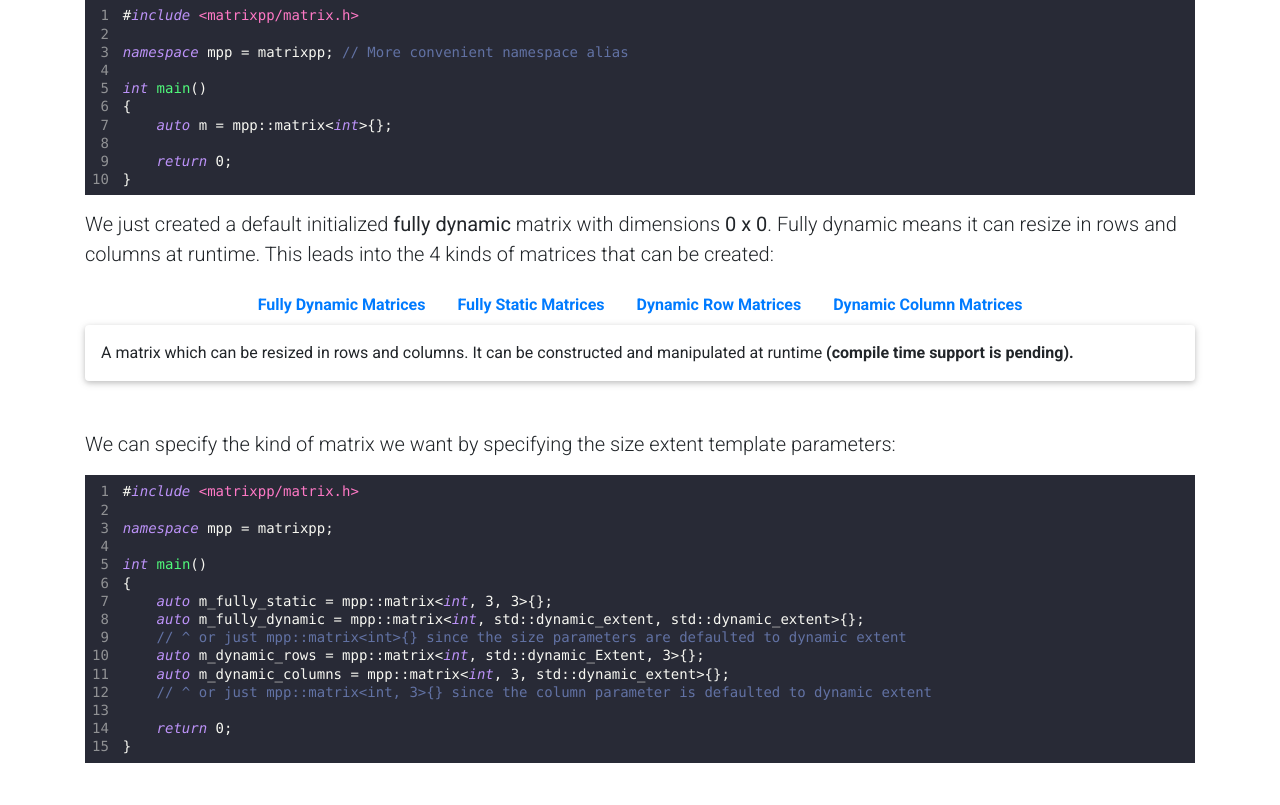
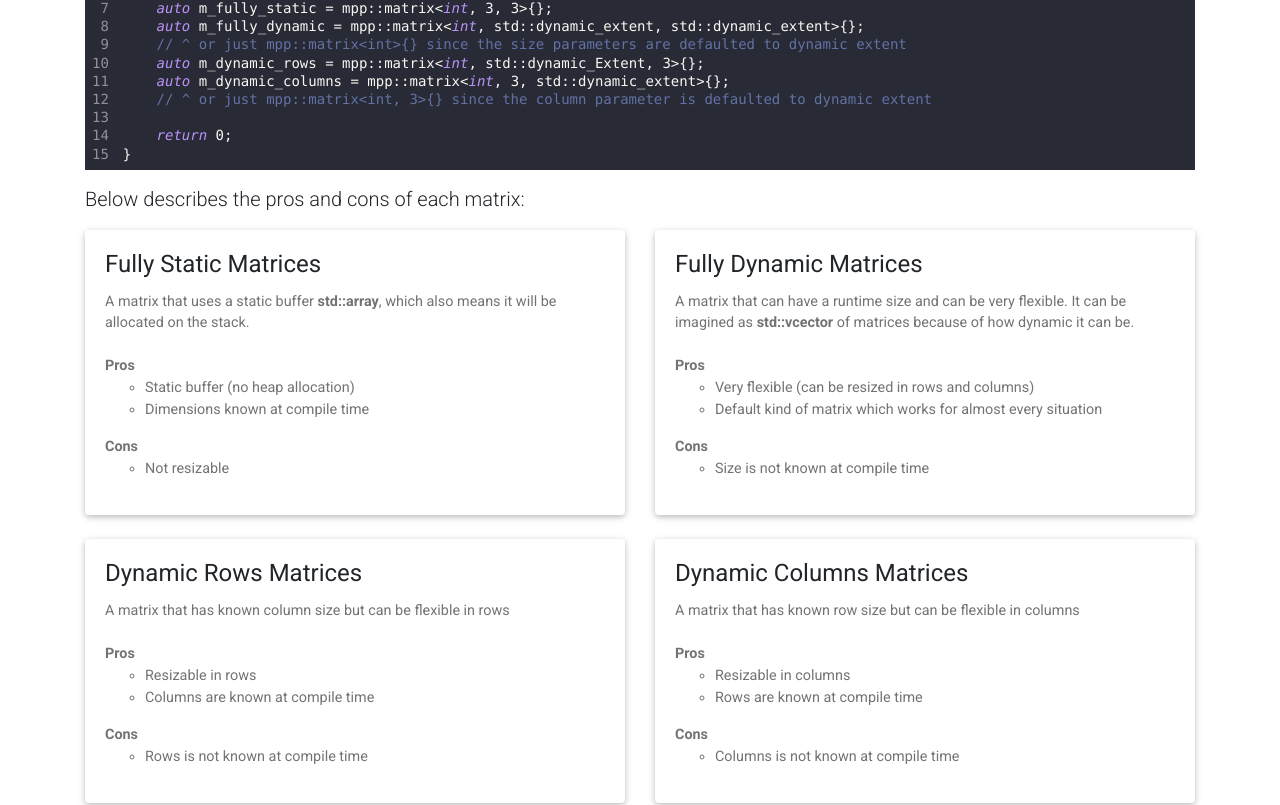
Before and after one commit to sam20908/mpp, a React (Create React App) app: page / in a window 1280 px wide. Shown: the part 1640-2445 px from the top of the page. Built offline with nearby package versions, Linux system fonts and the light colour scheme.

Commit message:
Revamped website content

```diff
--- a/src/ts/ExampleCodes.ts
+++ b/src/ts/ExampleCodes.ts
@@ -1,13 +1,3 @@
-export const init = `#include <matrixpp/matrix.h>
-
-namespace mpp = matrixpp; // More convenient namespace alias
-
-int main()
-{
-    auto m = mpp::matrix<int>{};
-
-    return 0;
-}`;
 export const kinds = `#include <matrixpp/matrix.h>
 
 namespace mpp = matrixpp;
@@ -23,10 +13,11 @@ int main()
 
     return 0;
 }`;
+
 export const operations = `#include <matrixpp/matrix.h>
-#include <matrixpp/operations.hpp> // Required for +, -, *, and /
-#include <matrixpp/algorithms.hpp> // Required for determinant, inverse, transpose, block, and etc...
-#include <utility> // Get std::type_identity
+#include <matrixpp/operations.hpp> // +, -, *, and /
+#include <matrixpp/algorithms.hpp> // determinant, inverse, transpose, block, and etc...
+#include <utility> // std::type_identity
 
 namespace mpp = matrixpp;
 
@@ -55,3 +46,33 @@ int main()
 
     return 0;
 }`;
+
+export const customize_default_extent = `#include <matrixpp/utility/config.hpp>
+// It's very important to do this before including matrix.hpp
+namespace matrixpp::customize
+{
+    // Customization for default extent for matrix class has to take place here because
+    // the library looks for customizations via ADL, and customize_tag is declared in this
+    // scope
+    [[nodiscard]] constexpr std::size_t tag_invoke(matrix_rows_extent_tag, customize_tag)
+    {
+        return 10;
+    }
+
+    [[nodiscard]] constexpr std::size_t tag_invoke(matrix_columns_extent_tag, customize_tag)
+    {
+        return 10;
+    }
+} // namespace matrixpp::customize
+
+#include <matrixpp/matrix.hpp>
+
+int main()
+{
+    auto m = matrixpp::matrix<int>{}; // The library uses the new default extent by default
+    auto r = m.rows_extent(); // 10
+    auto c = m.rows_extent(); // 10
+
+    return 0;
+}
+`;
--- a/src/ts/Home.tsx
+++ b/src/ts/Home.tsx
@@ -1,5 +1,4 @@
 import * as React from "react";
-import { BrowserRouter as Router } from "react-router-dom";
 
 import {
   MDBJumbotron,
@@ -7,35 +6,21 @@ import {
   MDBRow,
   MDBCol,
   MDBTypography,
-  MDBNav,
-  MDBNavItem,
-  MDBNavLink,
-  MDBTabContent,
-  MDBTabPane,
   MDBBtn,
+  MDBCard,
+  MDBCardTitle,
+  MDBCardBody,
+  MDBCardText,
 } from "mdbreact";
 
 import theme from "prism-react-renderer/themes/dracula";
 
-import { init, kinds, operations } from "./ExampleCodes";
+import { kinds, operations, customize_default_extent } from "./ExampleCodes";
 
 import CodeBlock from "./CodeBlock";
 import Logo128 from "../img/logo128.png";
 
-interface State {
-  active_tab: string;
-}
-
-export default class Home extends React.Component<unknown, State> {
-  state: State = { active_tab: "fully_dynamic_matrices" };
-
-  goToTab(tabName: string): void {
-    if (this.state.active_tab != tabName) {
-      // If the user is already on the current tab, then there's no need to do anything
-      this.setState({ active_tab: tabName });
-    }
-  }
-
+export default class Home extends React.Component<unknown, unknown> {
   render(): React.ReactNode {
     return (
       <div>
@@ -100,11 +85,7 @@ export default class Home extends React.Component<unknown, State> {
             user-defined types.
           </MDBTypography>
           <br />
-          <MDBTypography blockquote bqColor="primary">
-            <MDBTypography tag="p" className="bq-title">
-              Notice!
-            </MDBTypography>
-            <p>
+          <MDBTypography note noteColor="secondary" noteTitle="Note! ">
             This project is developed as a hobby and a learning project. I do
             not claim this library to be the &quot;next standard matrix
             library&quot;, but I do try to improve it as time goes on.{" "}
@@ -112,7 +93,6 @@ export default class Home extends React.Component<unknown, State> {
               If you want to help contribute, just send an issue or a pull
               request on matrixpp GitHub!
             </b>
-            </p>
           </MDBTypography>
         </MDBContainer>
         {/* Examples */}
@@ -122,107 +102,144 @@ export default class Home extends React.Component<unknown, State> {
           </MDBTypography>
           <hr />
           <MDBTypography tag="p" className="lead">
-            To create a matrix, we can simply do this:
-          </MDBTypography>
-          <CodeBlock code={init} theme={theme} />
-          <MDBTypography tag="p" className="lead">
-            We just created a default initialized <b>fully dynamic</b> matrix
-            with dimensions <b>0 x 0</b>. Fully dynamic means it can resize in
-            rows and columns at runtime. This leads into the 4 kinds of matrices
-            that can be created:
-          </MDBTypography>
-          <Router>
-            <MDBNav className="justify-content-center font-weight-bold">
-              <MDBNavItem>
-                <MDBNavLink
-                  to="#"
-                  active={this.state.active_tab === "fully_dynamic_matrices"}
-                  onClick={() => this.goToTab("fully_dynamic_matrices")}
-                  role="tab"
-                >
-                  Fully Dynamic Matrices
-                </MDBNavLink>
-              </MDBNavItem>
-              <MDBNavItem>
-                <MDBNavLink
-                  to="#"
-                  active={this.state.active_tab === "fully_static_matrices"}
-                  onClick={() => this.goToTab("fully_static_matrices")}
-                  role="tab"
-                >
-                  Fully Static Matrices
-                </MDBNavLink>
-              </MDBNavItem>
-              <MDBNavItem>
-                <MDBNavLink
-                  to="#"
-                  active={this.state.active_tab === "dynamic_row_matrices"}
-                  onClick={() => this.goToTab("dynamic_row_matrices")}
-                  role="tab"
-                >
-                  Dynamic Row Matrices
-                </MDBNavLink>
-              </MDBNavItem>
-              <MDBNavItem>
-                <MDBNavLink
-                  to="#"
-                  active={this.state.active_tab === "dynamic_column_matrices"}
-                  onClick={() => this.goToTab("dynamic_column_matrices")}
-                  role="tab"
-                >
-                  Dynamic Column Matrices
-                </MDBNavLink>
-              </MDBNavItem>
-            </MDBNav>
-          </Router>
-          <MDBTabContent
-            className="card px-3 pt-2"
-            activeItem={this.state.active_tab}
-          >
-            <MDBTabPane tabId="fully_static_matrices" role="tabpanel">
-              <MDBTypography tag="p" className="mt-2">
-                A matrix which has fixed dimensions and rows, therefore it
-                cannot be resized. It can be constructed and manipulated at
-                compile time and runtime.
-              </MDBTypography>
-            </MDBTabPane>
-            <MDBTabPane tabId="fully_dynamic_matrices" role="tabpanel">
-              <MDBTypography tag="p" className="mt-2">
-                A matrix which can be resized in rows and columns. It can be
-                constructed and manipulated at runtime{" "}
-                <b>(compile time support is pending).</b>
-              </MDBTypography>
-            </MDBTabPane>
-            <MDBTabPane tabId="dynamic_row_matrices" role="tabpanel">
-              <MDBTypography tag="p" className="mt-2">
-                A matrix which can be resized in rows but has fixed columns. It
-                can be constructed and manipulated at runtime{" "}
-                <b>(compile time support is pending).</b>
-              </MDBTypography>
-            </MDBTabPane>
-            <MDBTabPane tabId="dynamic_column_matrices" role="tabpanel">
-              <MDBTypography tag="p" className="mt-2">
-                A matrix which can be resized in columns but has fixed rows. It
-                can be constructed and manipulated at runtime{" "}
-                <b>(compile time support is pending).</b>
-              </MDBTypography>
-            </MDBTabPane>
-          </MDBTabContent>
-          <MDBTypography tag="p" className="lead mt-5">
-            We can specify the kind of matrix we want by specifying the size
-            extent template parameters:
+            Below is a sample of creating different kinds of matrices
           </MDBTypography>
           <CodeBlock code={kinds} theme={theme} />
+          <MDBTypography tag="p" className="lead">
+            Below describes the pros and cons of each matrix:
+          </MDBTypography>
+          <MDBRow className="mb-4">
+            <MDBCol sm="6">
+              <MDBCard>
+                <MDBCardBody>
+                  <MDBCardTitle>Fully Static Matrices</MDBCardTitle>
+                  <MDBCardText>
+                    A matrix that uses a static buffer <b>std::array</b>, which
+                    also means it will be allocated on the stack.
+                    <br />
+                    <br />
+                    <b>Pros</b>
+                    <MDBTypography listUnStyled>
+                      <ul>
+                        <li>Static buffer (no heap allocation)</li>
+                        <li>Dimensions known at compile time</li>
+                      </ul>
+                    </MDBTypography>
+                    <b>Cons</b>
+                    <MDBTypography listUnStyled>
+                      <ul>
+                        <li>Not resizable</li>
+                      </ul>
+                    </MDBTypography>
+                  </MDBCardText>
+                </MDBCardBody>
+              </MDBCard>
+            </MDBCol>
+            <MDBCol sm="6">
+              <MDBCard>
+                <MDBCardBody>
+                  <MDBCardTitle>Fully Dynamic Matrices</MDBCardTitle>
+                  <MDBCardText>
+                    A matrix that can have a runtime size and can be very
+                    flexible. It can be imagined as <b>std::vcector</b> of
+                    matrices because of how dynamic it can be.
+                    <br />
+                    <br />
+                    <b>Pros</b>
+                    <MDBTypography listUnStyled>
+                      <ul>
+                        <li>
+                          Very flexible (can be resized in rows and columns)
+                        </li>
+                        <li>
+                          Default kind of matrix which works for almost every
+                          situation
+                        </li>
+                      </ul>
+                    </MDBTypography>
+                    <b>Cons</b>
+                    <MDBTypography listUnStyled>
+                      <ul>
+                        <li>Size is not known at compile time</li>
+                      </ul>
+                    </MDBTypography>
+                  </MDBCardText>
+                </MDBCardBody>
+              </MDBCard>
+            </MDBCol>
+          </MDBRow>
+          <MDBRow className="mb-4">
+            <MDBCol sm="6">
+              <MDBCard>
+                <MDBCardBody>
+                  <MDBCardTitle>Dynamic Rows Matrices</MDBCardTitle>
+                  <MDBCardText>
+                    A matrix that has known column size but can be flexible in
+                    rows
+                    <br />
+                    <br />
+                    <b>Pros</b>
+                    <MDBTypography listUnStyled>
+                      <ul>
+                        <li>Resizable in rows</li>
+                        <li>Columns are known at compile time</li>
+                      </ul>
+                    </MDBTypography>
+                    <b>Cons</b>
+                    <MDBTypography listUnStyled>
+                      <ul>
+                        <li>Rows is not known at compile time</li>
+                      </ul>
+                    </MDBTypography>
+                  </MDBCardText>
+                </MDBCardBody>
+              </MDBCard>
+            </MDBCol>
+            <MDBCol sm="6">
+              <MDBCard>
+                <MDBCardBody>
+                  <MDBCardTitle>Dynamic Columns Matrices</MDBCardTitle>
+                  <MDBCardText>
+                    A matrix that has known row size but can be flexible in
+                    columns
+                    <br />
+                    <br />
+                    <b>Pros</b>
+                    <MDBTypography listUnStyled>
+                      <ul>
+                        <li>Resizable in columns</li>
+                        <li>Rows are known at compile time</li>
+                      </ul>
+                    </MDBTypography>
+                    <b>Cons</b>
+                    <MDBTypography listUnStyled>
+                      <ul>
+                        <li>Columns is not known at compile time</li>
+                      </ul>
+                    </MDBTypography>
+                  </MDBCardText>
+                </MDBCardBody>
+              </MDBCard>
+            </MDBCol>
+          </MDBRow>
           <MDBTypography tag="p" className="lead mt-5">
             Here are some examples of matrix operations:
           </MDBTypography>
           <CodeBlock code={operations} theme={theme} />
           <MDBTypography tag="p" className="lead mt-5">
-            Some APIs have overloads that take a custom template type by{" "}
-            <b>std::type_identity</b>, which is required because the free
-            functions are <b>customization point objects</b>, therefore passing
-            a type directly is not possible.
+            Some algorithms and operations have overloads that take a custom
+            template type by <b>std::type_identity</b>, which is required
+            because the algorithms and operations are{" "}
+            <b>customization point objects</b>, therefore passing a type
+            directly to the invoke operator is not possible. Currently, the
+            algorithms and operations that support custom passing types can
+            deduce the type passed in from <b>std::type_identity</b>.
           </MDBTypography>
+          <MDBTypography tag="p" className="lead mt-5">
+            Here is how you can customize the default extents that the matrix
+            will default to:
+          </MDBTypography>
+          <CodeBlock code={customize_default_extent} theme={theme} />
         </MDBContainer>
       </div>
     );
```
Lines whose indentation alone changed are shown as unchanged.
